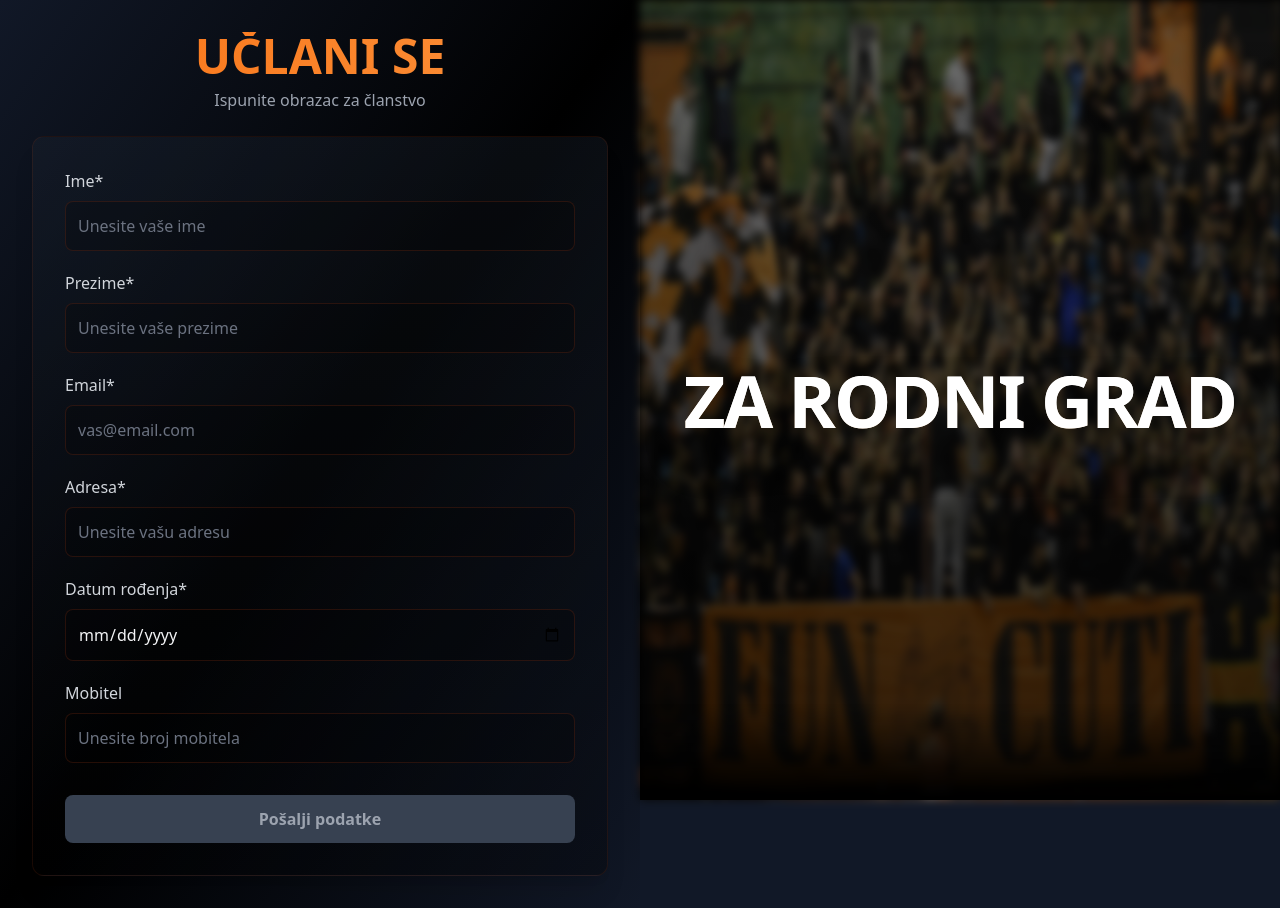
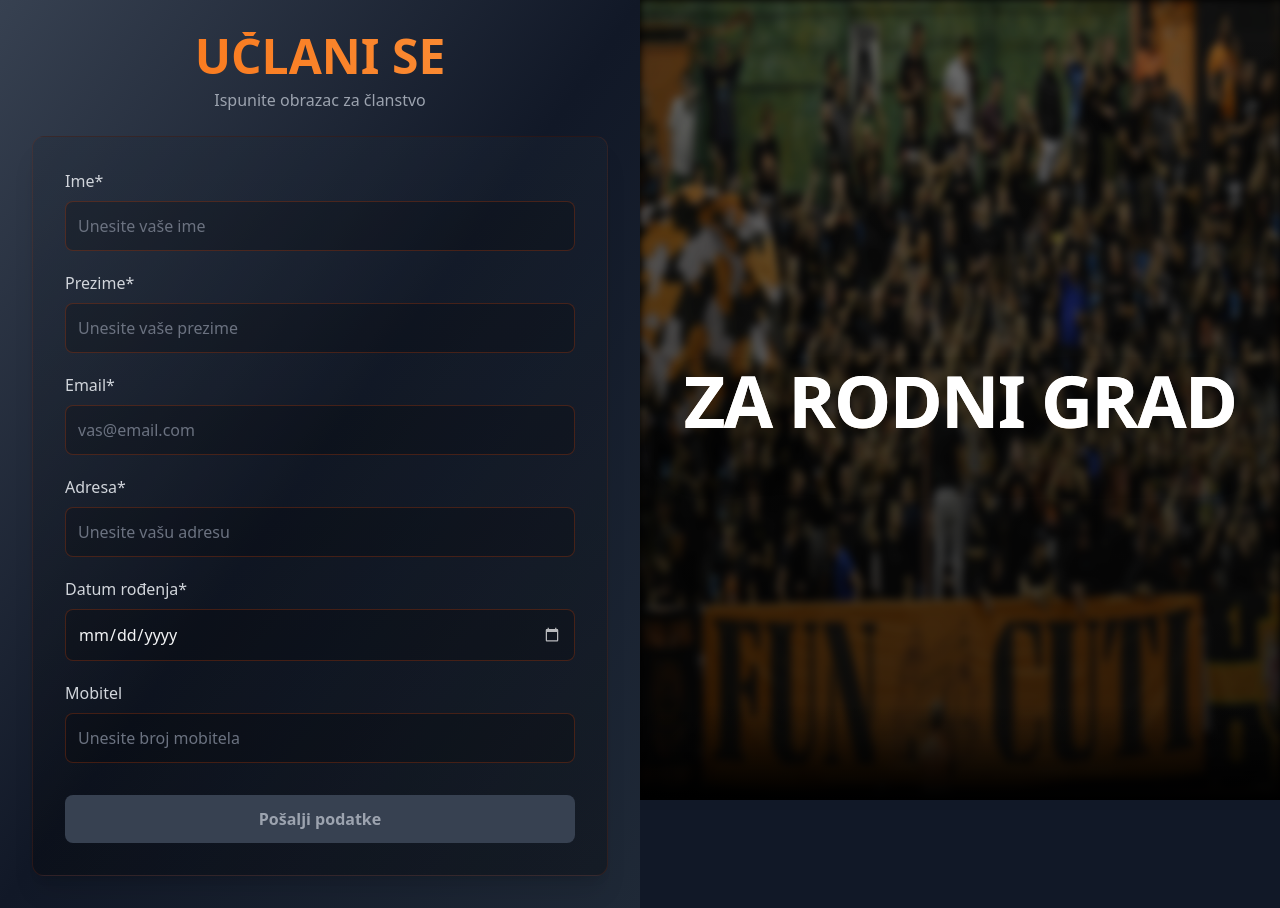
Before and after one commit to franko-govic/membership-app-boilerplate, a React (Vite) app in the folder registration/: page / in a window 1280 px wide. Built offline with nearby package versions, Linux system fonts and the light colour scheme.

Commit message:
styling fixes for leftover issues

```diff
--- a/registration/src/Graphic.jsx
+++ b/registration/src/Graphic.jsx
@@ -2,12 +2,12 @@ import slika from "./Assets/grafika.png";
 
 function Graphic() {
   return (
-    <div className="relative w-full h-full bg-black">
+    <div className="relative w-full h-full bg-black overflow-hidden">
       <div className="absolute inset-0">
         <img
           src={slika}
           alt="Background"
-          className="w-full h-full object-top brightness-50 blur-sm"
+          className="w-full h-full object-fill brightness-50 blur-sm"
         />
         <div className="absolute inset-0 bg-gradient-to-t from-black via-black/50 to-transparent opacity-60" />
       </div>
@@ -17,8 +17,7 @@ function Graphic() {
                          tracking-tight leading-none
                          drop-shadow-2xl
                          bg-gradient-to-b from-white via-white to-orange-200
-                         bg-clip-text text-transparent
-                         animate-fade-in">
+                         bg-clip-text text-transparent">
             ZA RODNI GRAD
           </h1>
         </div>
@@ -27,23 +26,5 @@ function Graphic() {
     </div>
   );
 }
-const style = document.createElement('style');
-style.textContent = `
-  @keyframes fade-in {
-    from {
-      opacity: 0;
-      transform: translateY(20px);
-    }
-    to {
-      opacity: 1;
-      transform: translateY(0);
-    }
-  }
-
-  .animate-fade-in {
-    animation: fade-in 1s ease-out forwards;
-  }
-`;
-document.head.appendChild(style);
 
 export default Graphic;
--- a/registration/src/RegistrationForm.jsx
+++ b/registration/src/RegistrationForm.jsx
@@ -34,18 +34,26 @@ function RegistrationForm() {
  const inputClasses = `
    w-full p-3 rounded-lg
    bg-black/20
-    border border-orange-900/30
+   border border-orange-700/30
    text-gray-100 text-base
    placeholder:text-gray-500
    focus:border-orange-500 focus:outline-none
    transition-colors duration-200
  `;
 
+ const dateInputClasses = `
+   ${inputClasses}
+   [color-scheme:light]
+   [&::-webkit-calendar-picker-indicator]:invert
+   [&::-webkit-calendar-picker-indicator]:opacity-70
+   [&::-webkit-calendar-picker-indicator]:hover:opacity-100
+ `;
+
  const labelClasses = "block text-gray-300 font-medium mb-2 text-base";
  const errorClasses = "text-orange-500 text-sm mt-1";
 
  return (
-    <div className="h-full w-full bg-gradient-to-br from-gray-900 via-black to-gray-900">
+   <div className="h-full w-full bg-gradient-to-br from-gray-700 via-gray-900 to-gray-800">
      <div className="h-full w-full max-w-2xl mx-auto flex flex-col p-6 md:p-8 overflow-y-auto">
        <div className="text-center mb-6">
          <h1 className="text-4xl md:text-5xl font-bold text-transparent bg-clip-text bg-gradient-to-r from-orange-500 to-orange-400 pb-2">
@@ -67,7 +75,7 @@ function RegistrationForm() {
          onSubmit={handleSubmit}
        >
          {({ isValid, dirty, touched, errors }) => (
-            <Form className="space-y-5 bg-gradient-to-b from-gray-800/30 to-black/30 p-6 md:p-8 rounded-xl border border-orange-900/20 shadow-xl">
+           <Form className="space-y-5 bg-gradient-to-b from-gray-800/30 to-black/30 p-6 md:p-8 rounded-xl border border-orange-800/20 shadow-xl">
              <div>
                <label htmlFor="ime" className={labelClasses}>Ime*</label>
                <Field
@@ -122,7 +130,7 @@ function RegistrationForm() {
                  id="datum"
                  type="date"
                  name="datum"
-                  className={`${inputClasses} ${touched.datum && errors.datum ? 'border-orange-500' : ''}`}
+                 className={`${dateInputClasses} ${touched.datum && errors.datum ? 'border-orange-500' : ''}`}
                />
                <ErrorMessage name="datum" component="div" className={errorClasses} />
              </div>
```
Lines whose indentation alone changed are shown as unchanged.
